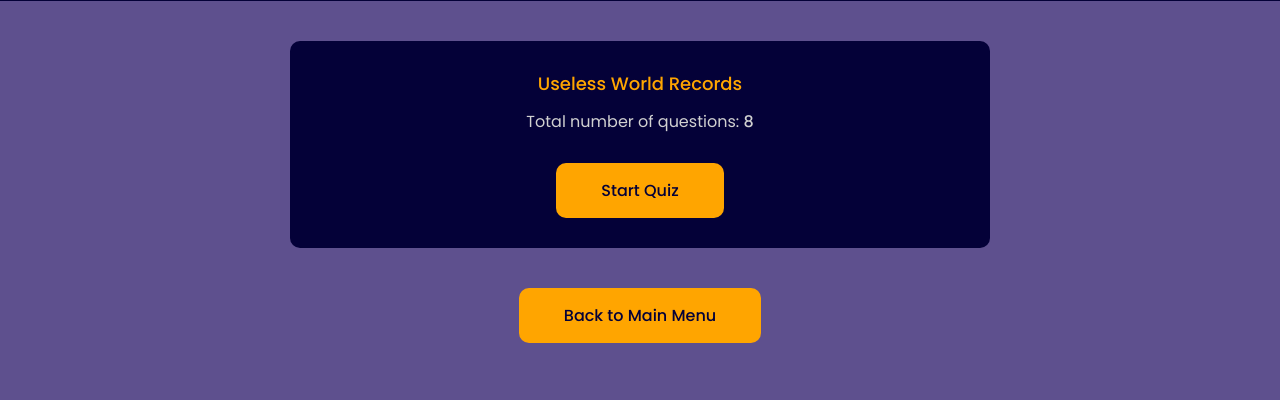
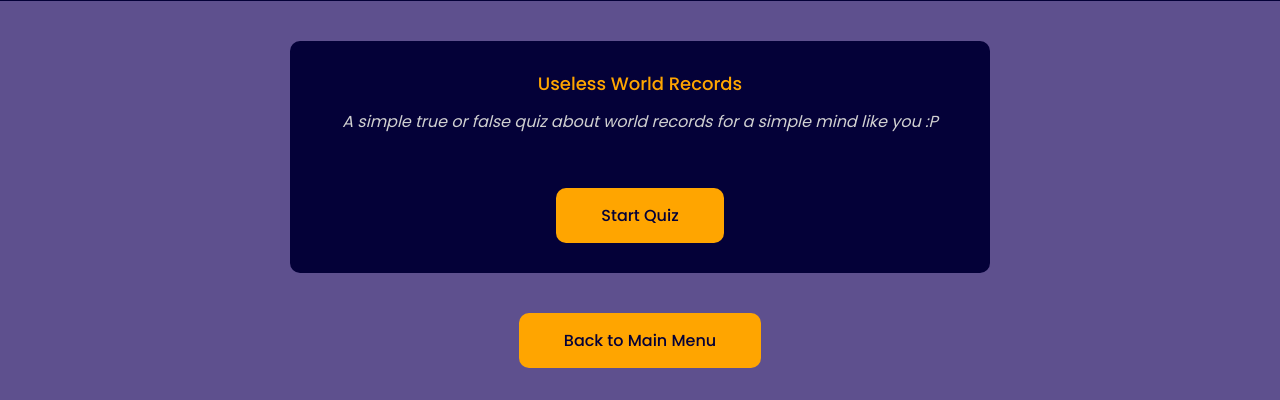
Before and after one commit to ShaggyTheName/Useless_Quiz, a PHP site: page /quizJerome.php in a window 1280 px wide. Shown: the part 257-657 px from the top of the page. Run offline with PHP 8.4, Linux system fonts and the light colour scheme.

Commit message:
definitely the final quiz version

```diff
--- a/www/public/inc/header.php
+++ b/www/public/inc/header.php
@@ -11,5 +11,5 @@
 </head>
 <body>
     <div class="nav">
-        <center><img src="/www/public/img/Useless-Logo.png" alt="Useless Quiz Logo"></center>
+        <center><a href="index.php"><img src="/www/public/img/Useless-Logo.png" alt="Useless Quiz Logo"></a></center>
     </div>
--- a/www/public/index.php
+++ b/www/public/index.php
@@ -2,7 +2,8 @@
 
 <div class="intro">
     <center><h1>Welcome to Useless Quiz!</h1>
-    <p>A site for quizzes about useless facts. Please enjoy our quizzes made by our amazing Developers!</p></center>
+    <p>A site for quizzes about useless facts. Please enjoy our quizzes made by our amazing Developers!</p>
+    <p>Don't take it seriously. Have fun!</p></center>
 </div>
 <!--Hamza's Quiz-->
 <center>
--- a/www/public/quizCarolina.php
+++ b/www/public/quizCarolina.php
@@ -4,6 +4,7 @@
 
 <div class="home-box custom-box">
 <center><h3>Useless Food Facts</h3>
+    <img src="img/food.gif" style="width: 100%" alt="Remy from Disney's Ratatouille eating cheese and grapes">
         <p><em>This Quiz is about useless food facts. Good Luck Bitch.</em></p>
         <br>
         <button type="button" class="btn" onclick="startQuiz()">Start Quiz</button></center>
--- a/www/public/quizClaudia.php
+++ b/www/public/quizClaudia.php
@@ -4,7 +4,7 @@
 
 <div class="home-box custom-box">
         <center><h3>Useless Animal Facts</h3>
-        <p>Total number of questions: <span class="total-questions"></span></p>
+        <p><img src="img/claudia.gif" style="width: 100%" alt="Hamster from Disney movie jumping up and down excitingly inside his hamster ball, saying Let's begin."></p><br>
         <button type="button" class="btn" onclick="startQuiz()">Start Quiz</button></center>
     </div>
 
--- a/www/public/quizHamza.php
+++ b/www/public/quizHamza.php
@@ -3,9 +3,9 @@
 <script src="/www/public/js/questionsHamza.js" defer></script>
 
 <div class="home-box custom-box">
-        <p><img src="img/begins.gif" style="width: 100%" alt=""></p><br>
-        <center><p>Total number of questions: <span class="total-questions"></span></p></center>
-        <center><button type="button" class="btn" onclick="startQuiz()">Start Quiz</button></center>
+        <center><p><img src="img/begins.gif" style="width: 100%" alt="Theoden from the movie Lord of the Rings saying It Begins"></p><br>
+        <p>"For the King!"</p>
+        <button type="button" class="btn" onclick="startQuiz()">Start Quiz</button></center>
     </div>
 
     <div class="quiz-box custom-box hide">
--- a/www/public/quizJerome.php
+++ b/www/public/quizJerome.php
@@ -4,7 +4,8 @@
 
 <div class="home-box custom-box">
         <center><h3>Useless World Records</h3>
-        <p>Total number of questions: <span class="total-questions"></span></p>
+        <p><em>A simple true or false quiz about world records for a simple mind like you :P</em></p>
+        <br>
         <button type="button" class="btn" onclick="startQuiz()">Start Quiz</button></center>
     </div>
 
```
Also changed, not shown: www/public/docs/retrospection.md (+25 -0 lines), www/public/img/claudia.gif (added), www/public/img/food.gif (added).
